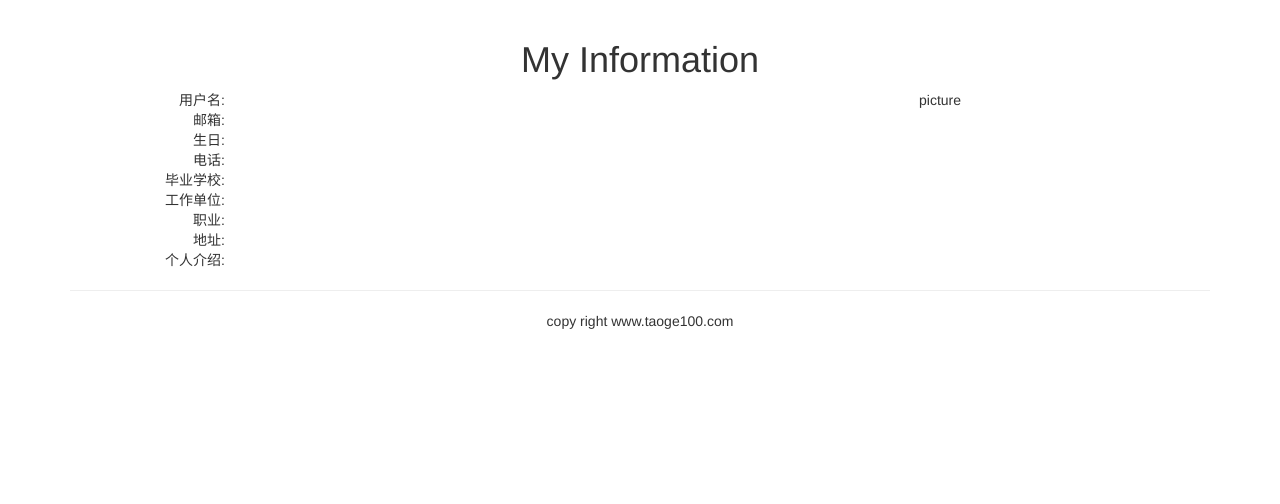
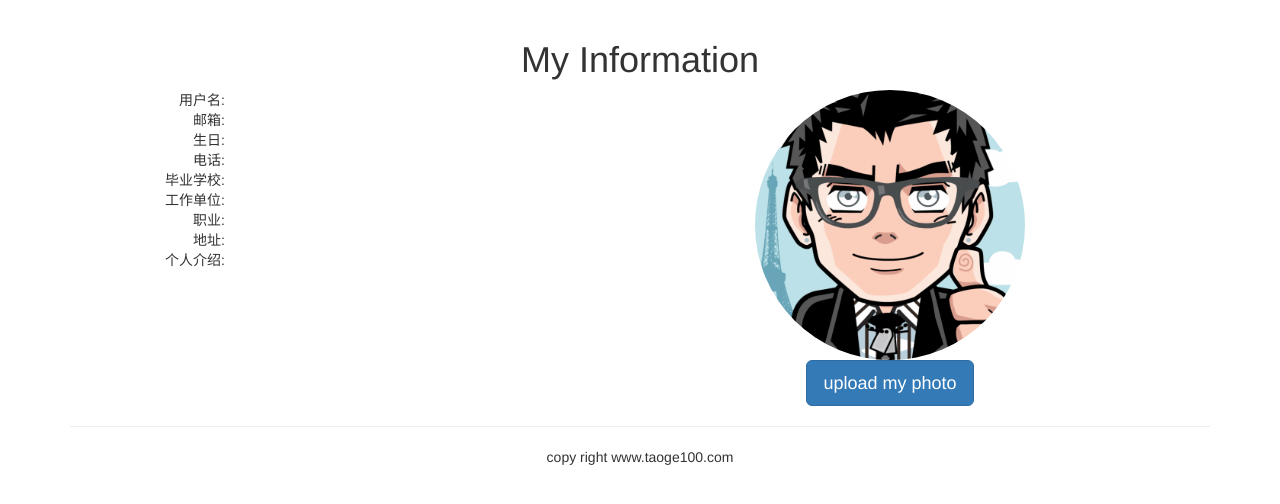
Before and after one commit to jt1024/lehehe, a Django app: template templates/account/myself.html in a window 1280 px wide. Shown: the part 52-556 px from the top of the page. Run offline with Django 3.2, Linux system fonts and the light colour scheme; the template is opened without the code that fills it, so the values that code supplies are empty; some libraries are stand-ins or nearby versions.

Commit message:
show static avatar

```diff
--- a/templates/account/myself.html
+++ b/templates/account/myself.html
@@ -55,7 +55,13 @@
         </div>
 
         <div class="col-md-6">
-            <p>picture</p>
+            {% load staticfiles %}
+            <div style="margin-right:100px">
+                <img name="user_face" src="{% static 'images/avatar.png' %}" class="img-circle" width="270px" id="my_photo">
+            </div>
+            <div style="margin-right:100px">
+                <button class="btn btn-primary btn-lg" id="upload_image" onclick="upload_image_layer()">upload my photo</button>
+            </div>
         </div>
     </div>
 </div>
```
Also changed, not shown: static/images/avatar.png (added).
